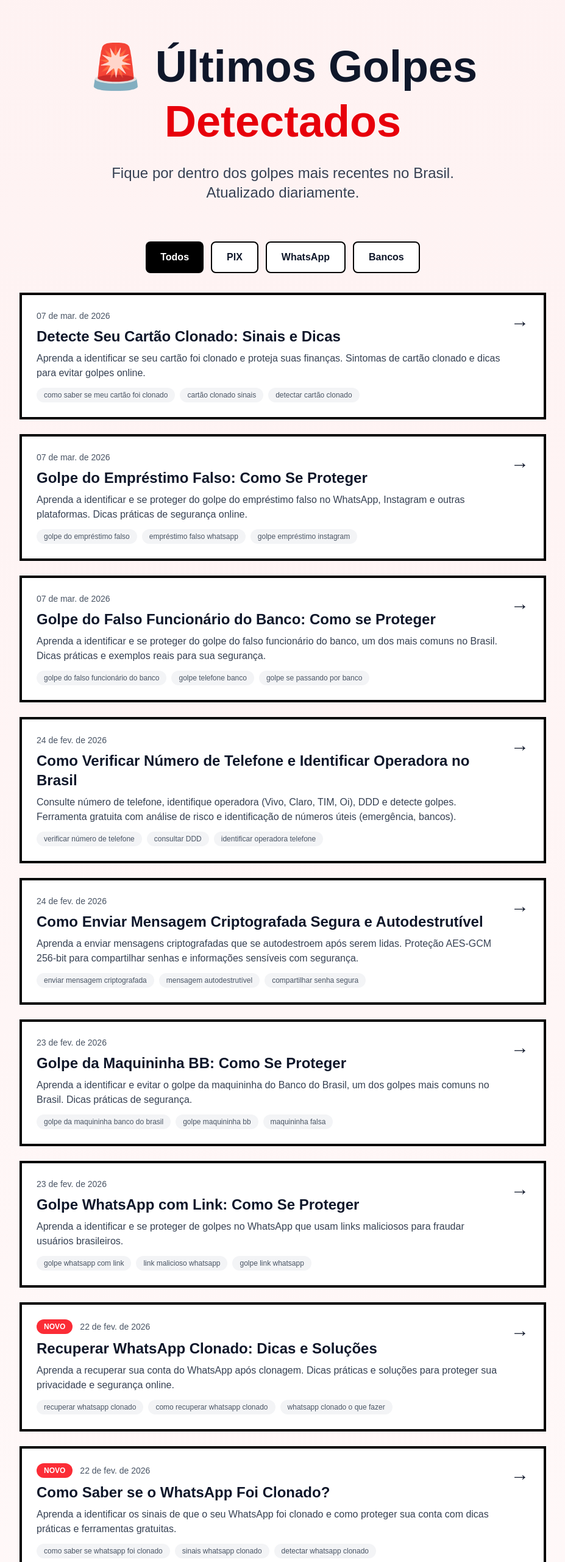
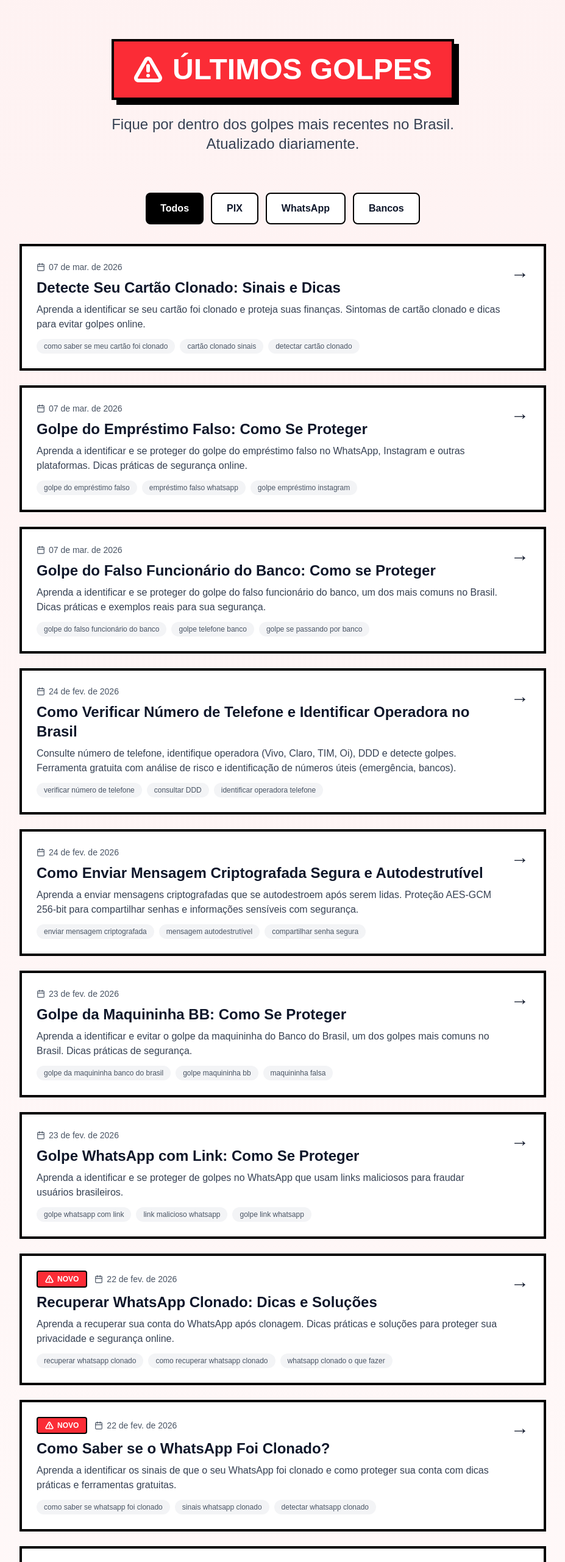
Before and after one commit to sktbrd/vovo-detector-golpes, a Next.js app: page /ultimos-golpes in a window 1280 px wide. Shown: the top 2562 px of the page at 61% size, without its empty margins (176-1103 px from the left). Built offline with nearby package versions, Linux system fonts and the light colour scheme.

Commit message:
feat: remove emojis and add clean icons to Últimos Golpes page

```diff
--- /dev/null
+++ b/reports/2026-03-08.md
@@ -0,0 +1,65 @@
+# Daily Improvement Report - 2026-03-08
+
+## O que foi feito
+
+**Melhoria:** Remoção de emojis e design limpo na página "Últimos Golpes"
+
+Substituí emojis por ícones profissionais do lucide-react na página `/ultimos-golpes`, seguindo as diretrizes do projeto de manter um design limpo sem emojis na UI.
+
+### Mudanças implementadas:
+
+1. **Header/Hero Section:**
+   - Removido emoji "🚨" do título
+   - Adicionado ícone `AlertTriangle` do lucide-react
+   - Redesenhado o header com estilo neobrutalist consistente (border-4, shadow-[8px_8px_0px...])
+   - Background vermelho com alto contraste para chamar atenção
+
+2. **Cards de Posts:**
+   - Badge "NOVO" agora inclui ícone `AlertTriangle`
+   - Data mostra ícone `Calendar`
+   - "Há X dias" mostra ícone `Clock`
+   - Melhor hierarquia visual com ícones ao invés de texto puro
+
+### Impacto:
+
+- ✅ Design mais profissional e consistente com o resto do site
+- ✅ Melhor acessibilidade (ícones SVG são mais semânticos que emojis)
+- ✅ Melhor experiência visual em diferentes dispositivos
+- ✅ Mantém a identidade neobrutalist do site
+
+## Arquivos alterados
+
+- `src/app/ultimos-golpes/page.tsx`
+
+## Como testar
+
+1. Navegar para https://detectordegolpes.com.br/ultimos-golpes
+2. Verificar o header com ícone AlertTriangle ao invés de emoji
+3. Verificar os cards com ícones de calendário e relógio
+4. Confirmar que não há emojis na interface
+
+## Build Status
+
+✅ Build passou sem erros
+✅ Lint passou (sem novos warnings)
+✅ Página gerada estaticamente com sucesso
+
+## Próximos passos sugeridos
+
+1. Aplicar o mesmo padrão (remover emojis + adicionar ícones) em:
+   - `/validar-cpf/page.tsx` - tem "🚨 Dicas de Segurança"
+   - `/verificar-numero/page.tsx` - tem "📊" e "🛡️"
+   - `/terms/page.tsx` - tem "⚠️ IMPORTANTE"
+   - `/page.tsx` (home) - tem "👵 Vovó Malandra"
+
+2. Melhorar SEO schema (adicionar JSON-LD para Article)
+
+3. Performance: otimizar imagens se houver
+
+4. Acessibilidade: audit com Lighthouse
+
+---
+
+**Data:** 2026-03-08
+**Tempo estimado:** ~15 min
+**Impacto:** Médio (melhora UX e consistência visual)
--- a/src/app/ultimos-golpes/page.tsx
+++ b/src/app/ultimos-golpes/page.tsx
@@ -3,6 +3,7 @@ import type { Metadata } from 'next';
 import { readdirSync, readFileSync } from 'fs';
 import path from 'path';
 import matter from 'gray-matter';
+import { AlertTriangle, Calendar, Clock } from 'lucide-react';
 
 export const metadata: Metadata = {
   title: 'Últimos Golpes Detectados | Detector de Golpes',
@@ -70,10 +71,12 @@ export default function UltimosGolpesPage() {
       <div className="container mx-auto px-4 py-16 max-w-4xl">
         {/* Hero */}
         <div className="text-center mb-16">
-          <h1 className="text-5xl md:text-7xl font-black mb-6 leading-tight">
-            🚨 Últimos Golpes<br />
-            <span className="text-red-600">Detectados</span>
-          </h1>
+          <div className="inline-flex items-center gap-4 mb-6 bg-red-500 text-white px-8 py-4 border-4 border-black shadow-[8px_8px_0px_0px_rgba(0,0,0,1)]">
+            <AlertTriangle size={48} strokeWidth={3} />
+            <h1 className="text-4xl md:text-5xl font-black leading-tight">
+              ÚLTIMOS GOLPES
+            </h1>
+          </div>
           <p className="text-xl md:text-2xl text-gray-700 max-w-2xl mx-auto mb-8">
             Fique por dentro dos golpes mais recentes no Brasil. Atualizado diariamente.
           </p>
@@ -109,17 +112,20 @@ export default function UltimosGolpesPage() {
               >
                 <div className="flex items-start gap-4">
                   <div className="flex-1">
-                    <div className="flex items-center gap-3 mb-2">
+                    <div className="flex items-center gap-3 mb-2 flex-wrap">
                       {isNew && (
-                        <span className="bg-red-500 text-white px-3 py-1 rounded-full text-xs font-bold">
+                        <span className="bg-red-500 text-white px-3 py-1 rounded text-xs font-bold flex items-center gap-1.5 border-2 border-black">
+                          <AlertTriangle size={14} strokeWidth={3} />
                           NOVO
                         </span>
                       )}
-                      <span className="text-sm text-gray-600">
+                      <span className="text-sm text-gray-600 flex items-center gap-1.5">
+                        <Calendar size={14} strokeWidth={2} />
                         {formatDate(post.publishedAt)}
                       </span>
                       {daysAgo <= 1 && (
-                        <span className="text-sm text-orange-600 font-bold">
+                        <span className="text-sm text-orange-600 font-bold flex items-center gap-1.5">
+                          <Clock size={14} strokeWidth={2} />
                           Há {daysAgo === 0 ? 'hoje' : daysAgo === 1 ? '1 dia' : `${daysAgo} dias`}
                         </span>
                       )}
```
